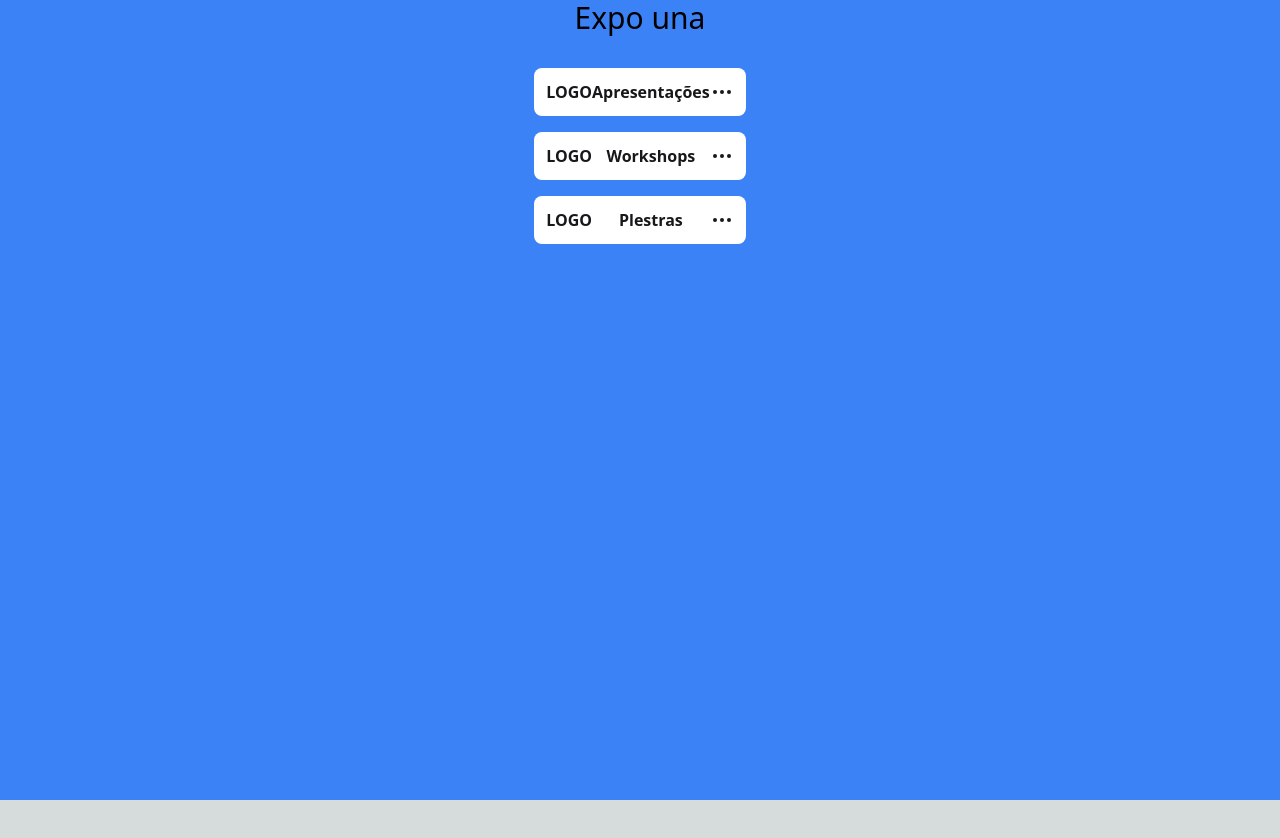
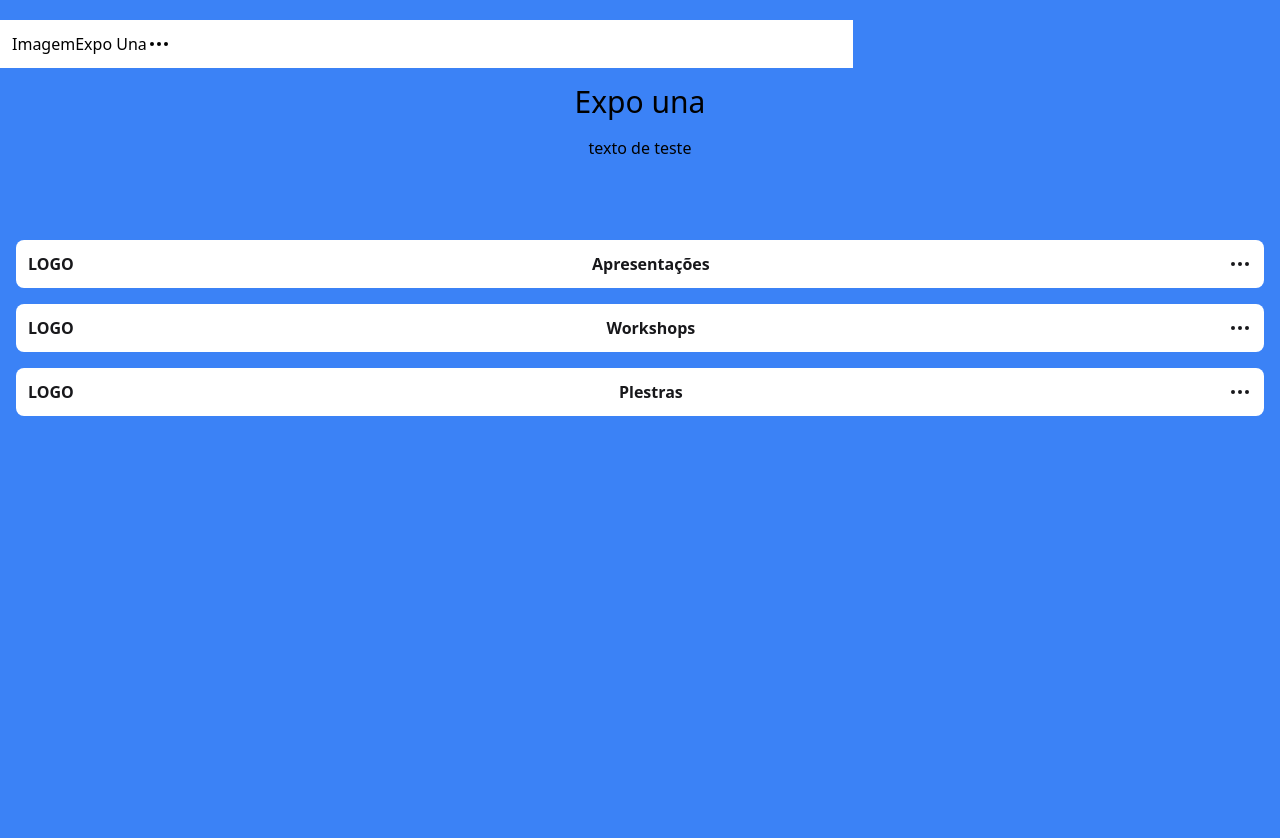
Before and after one commit to rodrigueslucas062/exp-una, a Next.js app: page / in a window 1280 px wide. Shown: the top 838 px of the page. Before the commit the page ends 800 px from the top, so only its background shows below. Built offline with nearby package versions, Linux system fonts and the light colour scheme.

Commit message:
💄🚧 Update bg color, fix main size, navbar

```diff
--- a/src/components/Main.jsx
+++ /dev/null
@@ -1,49 +0,0 @@
-import { Ellipsis } from "lucide-react";
-import Link from "next/link";
-
-export function Main() {
-  return (
-    <section id="home" className="flex flex-col space-y-4 place-items-center">
-      <span className="text-3xl mb-4 ">Expo una</span>
-      <div className="space-y-4 flex flex-col">
-      <Link href={""} className="flex justify-between p-3 rounded-lg w-full bg-white text-zinc-900 font-semibold">
-        <div>
-            LOGO
-        </div>
-        <span>
-            Apresentações
-        </span>
-        <div>
-            <Ellipsis/>
-        </div>
-      </Link>
-
-      <Link href={""} className="flex justify-between p-3 rounded-lg w-full bg-white text-zinc-900 font-semibold">
-        <div>
-            LOGO
-        </div>
-        <span>
-            Workshops
-        </span>
-        <div>
-            <Ellipsis/>
-        </div>
-      </Link>
-
-      <Link href={""} className="flex justify-between p-3 rounded-lg w-full bg-white text-zinc-900 font-semibold">
-        <div>
-            LOGO
-        </div>
-        <span>
-            Plestras
-        </span>
-        <div>
-            <Ellipsis/>
-        </div>
-      </Link>
-      </div>
-
-
-    </section>
-  );
-}
--- /dev/null
+++ b/src/components/main/Main.jsx
@@ -0,0 +1,17 @@
+import { Ellipsis } from "lucide-react";
+import Link from "next/link";
+import Links from "./links";
+
+export function Main() {
+  return (
+    <section id="home" className="min-h-screen">
+      <div className="flex flex-col items-center pb-20">
+        <span className="text-3xl mb-4 ">Expo una</span>
+        <span>texto de teste</span>
+      </div>
+      <div className="flex flex-col justify-center">
+        <Links />
+      </div>
+    </section>
+  );
+}
--- /dev/null
+++ b/src/components/main/links.js
@@ -0,0 +1,40 @@
+import { Ellipsis } from "lucide-react";
+
+export default function divs() {
+  return (
+    <div className="space-y-4">
+      <div
+        href={""}
+        className="flex justify-between p-3 rounded-lg w-full bg-white text-zinc-900 font-semibold"
+      >
+        <div>LOGO</div>
+        <span>Apresentações</span>
+        <div>
+          <Ellipsis />
+        </div>
+      </div>
+
+      <div
+        href={""}
+        className="flex justify-between p-3 rounded-lg w-full bg-white text-zinc-900 font-semibold"
+      >
+        <div>LOGO</div>
+        <span>Workshops</span>
+        <div>
+          <Ellipsis />
+        </div>
+      </div>
+
+      <div
+        href={""}
+        className="flex justify-between p-3 rounded-lg w-full bg-white text-zinc-900 font-semibold"
+      >
+        <div>LOGO</div>
+        <span>Plestras</span>
+        <div>
+          <Ellipsis />
+        </div>
+      </div>
+    </div>
+  );
+}
--- /dev/null
+++ b/src/components/navbar/Navbar.jsx
@@ -0,0 +1,15 @@
+import { Ellipsis } from "lucide-react";
+
+export default function Navbar() {
+    return(
+        <div className="flex p-3 bg-white mt-5 w-2/3">
+            <div>
+                Imagem
+            </div>
+            <span>
+                Expo Una
+            </span>
+            <Ellipsis />
+        </div>
+    )
+}
--- a/src/pages/_app.js
+++ b/src/pages/_app.js
@@ -1,5 +1,11 @@
+import Navbar from "@/components/navbar/Navbar";
 import "@/styles/globals.css";
 
 export default function App({ Component, pageProps }) {
-  return <Component {...pageProps} />;
+  return (
+    <>
+      <Navbar />
+      <Component {...pageProps} />
+    </>
+  );
 }
--- a/src/pages/index.js
+++ b/src/pages/index.js
@@ -1,8 +1,8 @@
-import { Main } from "@/components/Main";
+import { Main } from "@/components/main/Main";
 
 export default function Home() {
   return (
-    <main className="flex min-h-screen flex-col bg-[#3B82F6]">
+    <main className="min-h-screen min-w-screen p-4">
       <Main />
     </main>
   );
--- a/src/styles/globals.css
+++ b/src/styles/globals.css
@@ -17,13 +17,7 @@
 }
 
 body {
-  color: rgb(var(--foreground-rgb));
-  background: linear-gradient(
-      to bottom,
-      transparent,
-      rgb(var(--background-end-rgb))
-    )
-    rgb(var(--background-start-rgb));
+@apply bg-blue-500
 }
 
 @layer utilities {
```
